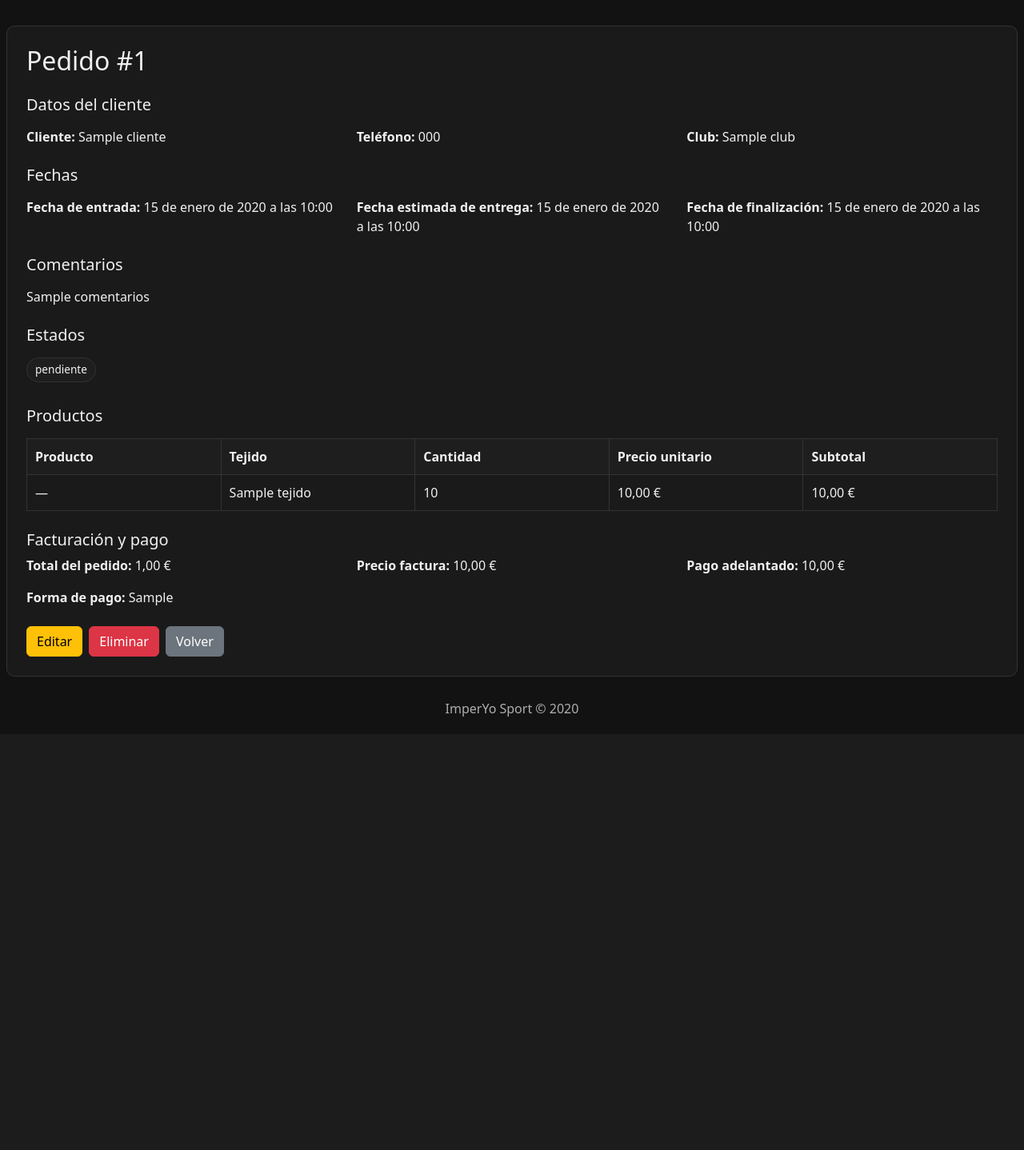
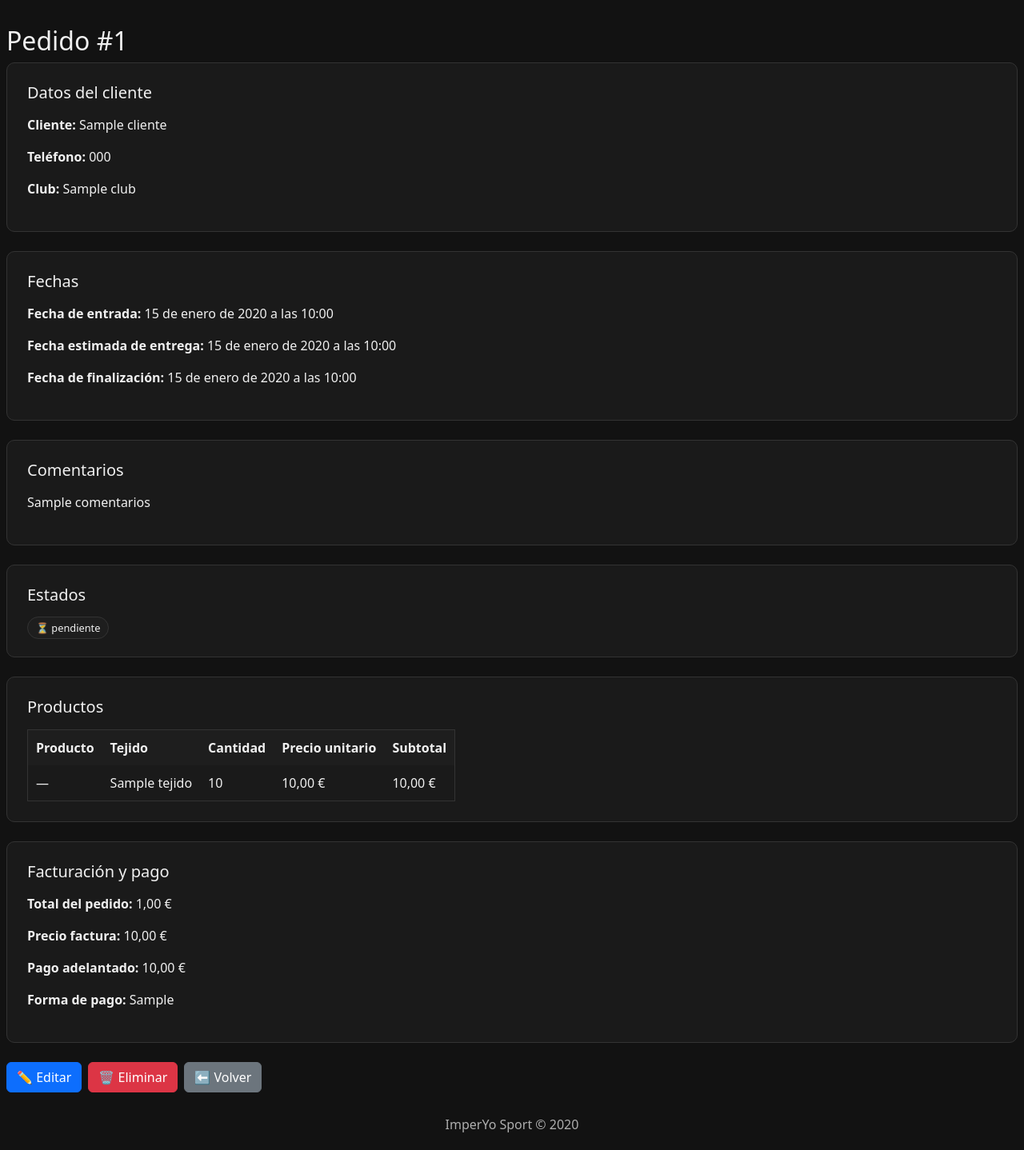
Before and after one commit to LuisPastorMartinez/imperyo_django, a Django app: template pedidos/templates/pedidos/detalle.html in a window 1280 px wide. Shown: the part 145-1583 px from the top of the page at 80% size. Before the commit the page ends 1041 px from the top, so only its background shows below. Run offline with Django 5.2, Linux system fonts and the light colour scheme; the template is opened without the code that fills it: most values are stand-ins (such as "Sample title", 1, 10 or a date in 2020).

Commit message:
resumen editar css

```diff
--- a/pedidos/templates/pedidos/detalle.html
+++ b/pedidos/templates/pedidos/detalle.html
@@ -1,57 +1,64 @@
 {% extends "base.html" %}
 {% block contenido %}
-
-<div class="card-custom p-4">
-
-    <h2 class="mb-4">Pedido #{{ pedido_id }}</h2>
+<h2>Pedido #{{ pedido_id }}</h2>
 
 <!-- DATOS DEL CLIENTE -->
+<div class="card-custom mb-4">
     <h5 class="section-title mb-3">Datos del cliente</h5>
-    <div class="row mb-3">
-        <div class="col-md-4">
-            <strong>Cliente:</strong> {{ pedido.Cliente }}
-        </div>
-        <div class="col-md-4">
-            <strong>Teléfono:</strong> {{ pedido.Telefono }}
-        </div>
-        <div class="col-md-4">
-            <strong>Club:</strong> {{ pedido.Club }}
-        </div>
+    <p><strong>Cliente:</strong> {{ pedido.Cliente }}</p>
+    <p><strong>Teléfono:</strong> {{ pedido.Telefono }}</p>
+    <p><strong>Club:</strong> {{ pedido.Club }}</p>
 </div>
 
 <!-- FECHAS -->
+<div class="card-custom mb-4">
     <h5 class="section-title mb-3">Fechas</h5>
-    <div class="row mb-3">
-        <div class="col-md-4">
-            <strong>Fecha de entrada:</strong> {{ pedido.Fecha_entrada|default:"—" }}
-        </div>
-        <div class="col-md-4">
-            <strong>Fecha estimada de entrega:</strong> {{ pedido.Fecha_entrega_estimada|default:"—" }}
-        </div>
-        <div class="col-md-4">
-            <strong>Fecha de finalización:</strong> {{ pedido.Fecha_finalizacion|default:"—" }}
-        </div>
+    <p><strong>Fecha de entrada:</strong> {{ pedido.Fecha_entrada|default:"—" }}</p>
+    <p><strong>Fecha estimada de entrega:</strong> {{ pedido.Fecha_entrega_estimada|default:"—" }}</p>
+    <p><strong>Fecha de finalización:</strong> {{ pedido.Fecha_finalizacion|default:"—" }}</p>
 </div>
 
 <!-- COMENTARIOS -->
+<div class="card-custom mb-4">
     <h5 class="section-title mb-3">Comentarios</h5>
     <p>{{ pedido.Comentarios|default:"Sin comentarios" }}</p>
+</div>
 
 <!-- ESTADOS -->
+<div class="card-custom mb-4">
     <h5 class="section-title mb-3">Estados</h5>
-    <div class="estados-box mb-3">
+    {% if pedido.Estados %}
         {% for estado in pedido.Estados %}
+            {% if estado == "trabajo iniciado" %}
+                <span class="estado-pill">🚧 {{ estado }}</span>
+            {% elif estado == "Nuevo" %}
+                <span class="estado-pill">🟢 {{ estado }}</span>
+            {% elif estado == "diseño" %}
+                <span class="estado-pill">🎨 {{ estado }}</span>
+            {% elif estado == "fabricacion" %}
+                <span class="estado-pill">🧵 {{ estado }}</span>
+            {% elif estado == "trabajo terminado" %}
+                <span class="estado-pill">✅ {{ estado }}</span>
+            {% elif estado == "cobrado" %}
+                <span class="estado-pill">💰 {{ estado }}</span>
+            {% elif estado == "retirado" %}
+                <span class="estado-pill">🚚 {{ estado }}</span>
+            {% elif estado == "pendiente" %}
+                <span class="estado-pill">⏳ {{ estado }}</span>
+            {% else %}
                 <span class="estado-pill">{{ estado }}</span>
+            {% endif %}
         {% endfor %}
-        {% if not pedido.Estados %}
-        <span class="estado-pill">—</span>
+    {% else %}
+        <p>—</p>
     {% endif %}
 </div>
 
 <!-- PRODUCTOS -->
+<div class="card-custom mb-4">
     <h5 class="section-title mb-3">Productos</h5>
     {% if pedido.productos %}
-    <table class="table table-bordered table-detail">
+        <table class="table-detail">
             <thead>
                 <tr>
                     <th>Producto</th>
@@ -74,78 +81,30 @@
             </tbody>
         </table>
     {% else %}
-    <p class="text-muted">No hay productos en este pedido.</p>
+        <p>No hay productos en este pedido.</p>
     {% endif %}
+</div>
 
 <!-- FACTURACIÓN Y PAGO -->
-    <h5 class="section-title mt-4">Facturación y pago</h5>
-    <div class="row mb-3">
-        <div class="col-md-4">
-            <strong>Total del pedido:</strong> {{ pedido.total_pedido|floatformat:2 }} €
-        </div>
-        <div class="col-md-4">
-            <strong>Precio factura:</strong> {{ pedido.Precio_factura|default:"0.00"|floatformat:2 }} €
-        </div>
-        <div class="col-md-4">
-            <strong>Pago adelantado:</strong> {{ pedido.Pago_adelantado|default:"0.00"|floatformat:2 }} €
-        </div>
-    </div>
-
-    <div class="row mb-3">
-        <div class="col-md-6">
-            <strong>Forma de pago:</strong>
+<div class="card-custom mb-4">
+    <h5 class="section-title mb-3">Facturación y pago</h5>
+    <p><strong>Total del pedido:</strong> {{ pedido.total_pedido|floatformat:2 }} €</p>
+    <p><strong>Precio factura:</strong> {{ pedido.Precio_factura|default:"0.00"|floatformat:2 }} €</p>
+    <p><strong>Pago adelantado:</strong> {{ pedido.Pago_adelantado|default:"0.00"|floatformat:2 }} €</p>
+    <p><strong>Forma de pago:</strong>
         {% if pedido.Forma_pago %}
             {{ pedido.Forma_pago|title }}
         {% else %}
             —
         {% endif %}
-        </div>
+    </p>
 </div>
 
-    <!-- BOTONES -->
-    <div class="mt-4 d-flex gap-2">
-        <a href="{% url 'pedido_editar' pedido_id %}" class="btn btn-warning">Editar</a>
-        <a href="{% url 'pedido_eliminar' pedido_id %}" class="btn btn-danger">Eliminar</a>
-        <a href="/pedidos/" class="btn btn-secondary">Volver</a>
+<!-- BOTONES DE ACCIÓN -->
+<div class="d-flex gap-2">
+    <a href="{% url 'pedido_editar' pedido_id %}" class="btn btn-primary">✏️ Editar</a>
+    <a href="{% url 'pedido_eliminar' pedido_id %}" class="btn btn-danger">🗑️ Eliminar</a>
+    <a href="/pedidos/" class="btn btn-secondary">⬅️ Volver</a>
 </div>
 
-</div>
-
-<style>
-.section-title {
-    color: var(--text-color);
-    margin-top: 1.5rem;
-}
-
-.estado-pill {
-    display: inline-block;
-    padding: 4px 10px;
-    border-radius: 20px;
-    background: var(--bg-secondary);
-    border: 1px solid var(--border-color);
-    font-size: 0.85rem;
-    margin-right: 8px;
-    margin-bottom: 6px;
-    color: var(--text-color);
-}
-
-.table-detail {
-    background: var(--card-color);
-    color: var(--text-color);
-    border-color: var(--border-color);
-}
-
-.table-detail th,
-.table-detail td {
-    background: var(--card-color) !important;
-    color: var(--text-color) !important;
-    border-color: var(--border-color) !important;
-}
-
-.table-detail thead th {
-    background: var(--bg-secondary) !important;
-    font-weight: 600;
-}
-</style>
-
 {% endblock %}
```
Lines whose indentation alone changed are shown as unchanged.
